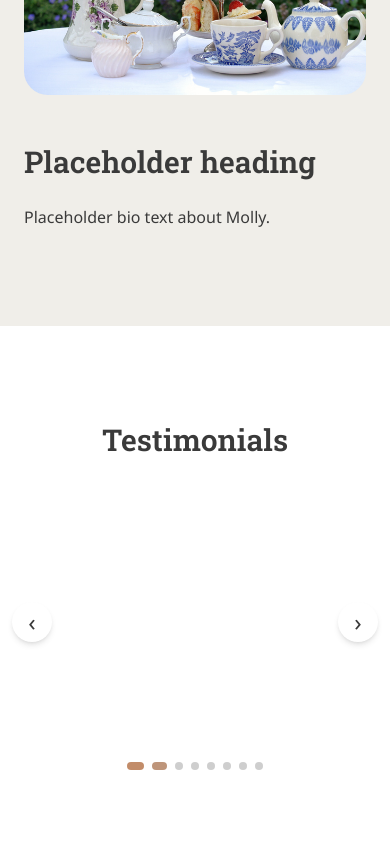
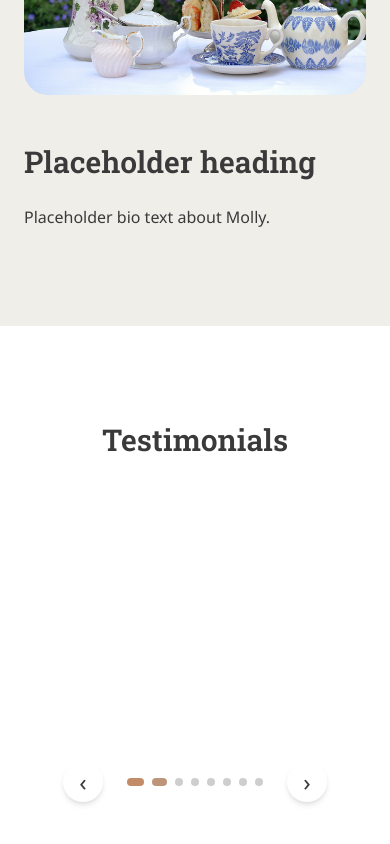
Before and after one commit to mollilyn/neuroedlab-website, a Next.js app: page / in a window 390 px wide. Shown: the part 2604-3448 px from the top of the page. Built offline with nearby package versions, Linux system fonts and the light colour scheme.

Commit message:
Testimony UI edit

```diff
--- a/src/components/Testimonials.tsx
+++ b/src/components/Testimonials.tsx
@@ -75,11 +75,11 @@
       {/* Carousel */}
       <div className="relative flex items-center justify-center">
 
-        {/* Left arrow — sits outside the overflow clip */}
+        {/* Left arrow — desktop only */}
         <button
           onClick={handlePrev}
           aria-label="Previous testimonial"
-          className="absolute left-3 z-10 flex h-10 w-10 shrink-0 items-center justify-center rounded-full bg-white shadow-md transition-shadow hover:shadow-lg md:left-8"
+          className="absolute left-3 z-10 hidden h-10 w-10 shrink-0 items-center justify-center rounded-full bg-white shadow-md transition-shadow hover:shadow-lg sm:flex md:left-8"
           style={{ color: "var(--color-text)" }}
         >
           <span className="select-none text-2xl leading-none">‹</span>
@@ -109,9 +109,8 @@
                   isActive ? "" : "hidden sm:flex"
                 }`}
                 style={{
-                  width: `${SLIDE_WIDTH}px`,
-                  // Center the slide then shift by its offset
-                  left: `calc(50% - ${SLIDE_WIDTH / 2}px)`,
+                  width: `min(${SLIDE_WIDTH}px, 90vw)`,
+                  left: `calc(50% - min(${SLIDE_WIDTH}px, 90vw) / 2)`,
                   pointerEvents: isActive ? "auto" : "none",
                 }}
                 animate={{
@@ -129,19 +128,32 @@
           })}
         </div>
 
-        {/* Right arrow — sits outside the overflow clip */}
+        {/* Right arrow — desktop only */}
         <button
           onClick={handleNext}
           aria-label="Next testimonial"
-          className="absolute right-3 z-10 flex h-10 w-10 shrink-0 items-center justify-center rounded-full bg-white shadow-md transition-shadow hover:shadow-lg md:right-8"
+          className="absolute right-3 z-10 hidden h-10 w-10 shrink-0 items-center justify-center rounded-full bg-white shadow-md transition-shadow hover:shadow-lg sm:flex md:right-8"
           style={{ color: "var(--color-text)" }}
         >
           <span className="select-none text-2xl leading-none">›</span>
         </button>
       </div>
 
-      {/* Dot indicators */}
-      <div className="mt-10 flex justify-center gap-2">
+      {/* Pagination row — dots always visible, arrows visible on mobile only */}
+      <div className="mt-10 flex items-center justify-center gap-6">
+
+        {/* Prev arrow — mobile only */}
+        <button
+          onClick={handlePrev}
+          aria-label="Previous testimonial"
+          className="flex h-10 w-10 shrink-0 items-center justify-center rounded-full bg-white shadow-md transition-shadow hover:shadow-lg sm:hidden"
+          style={{ color: "var(--color-text)" }}
+        >
+          <span className="select-none text-2xl leading-none">‹</span>
+        </button>
+
+        {/* Dots */}
+        <div className="flex items-center gap-2">
           {items.map((_, i) => (
             <button
               key={i}
@@ -160,6 +172,18 @@
             />
           ))}
         </div>
+
+        {/* Next arrow — mobile only */}
+        <button
+          onClick={handleNext}
+          aria-label="Next testimonial"
+          className="flex h-10 w-10 shrink-0 items-center justify-center rounded-full bg-white shadow-md transition-shadow hover:shadow-lg sm:hidden"
+          style={{ color: "var(--color-text)" }}
+        >
+          <span className="select-none text-2xl leading-none">›</span>
+        </button>
+
+      </div>
     </section>
   );
 }
```
Lines whose indentation alone changed are shown as unchanged.
